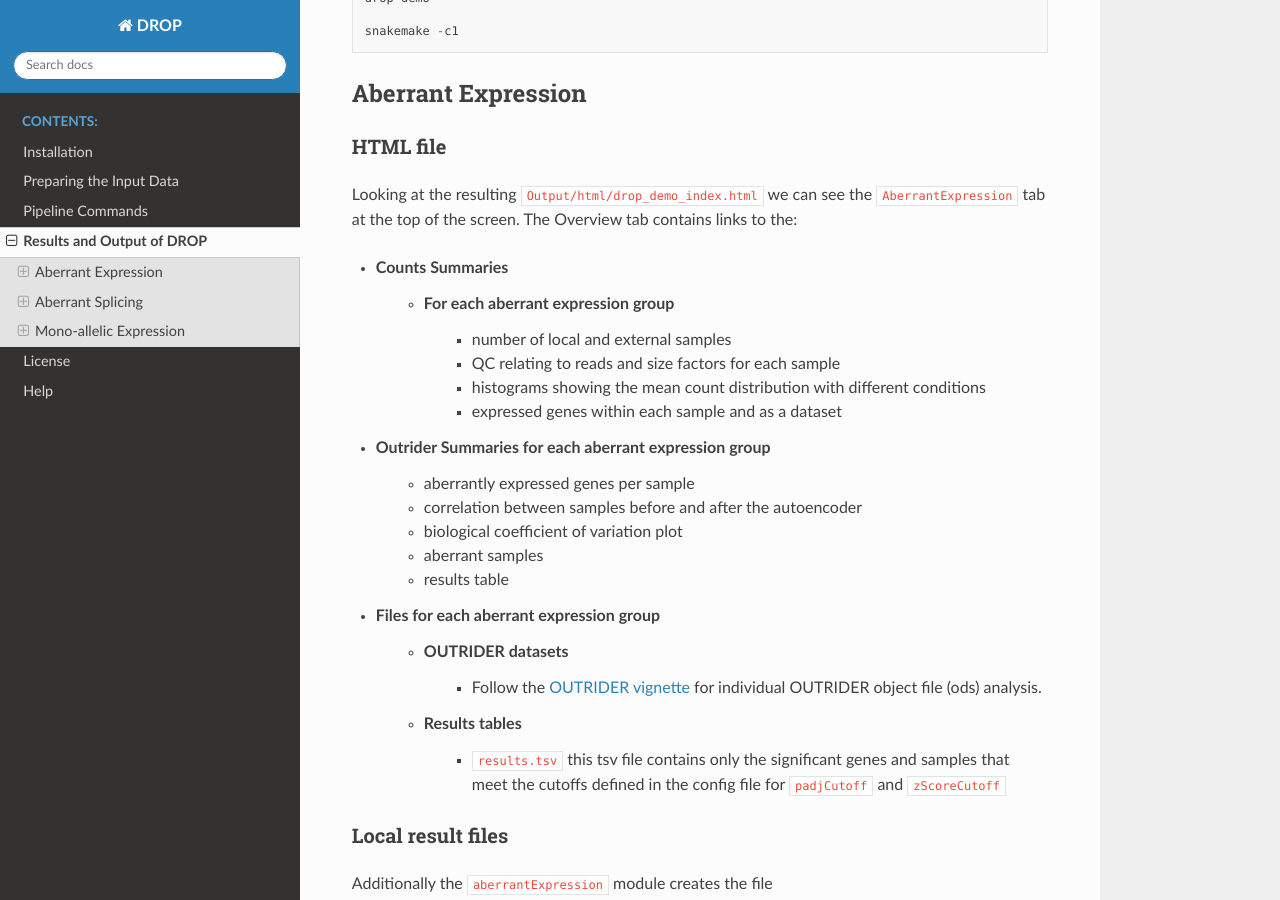
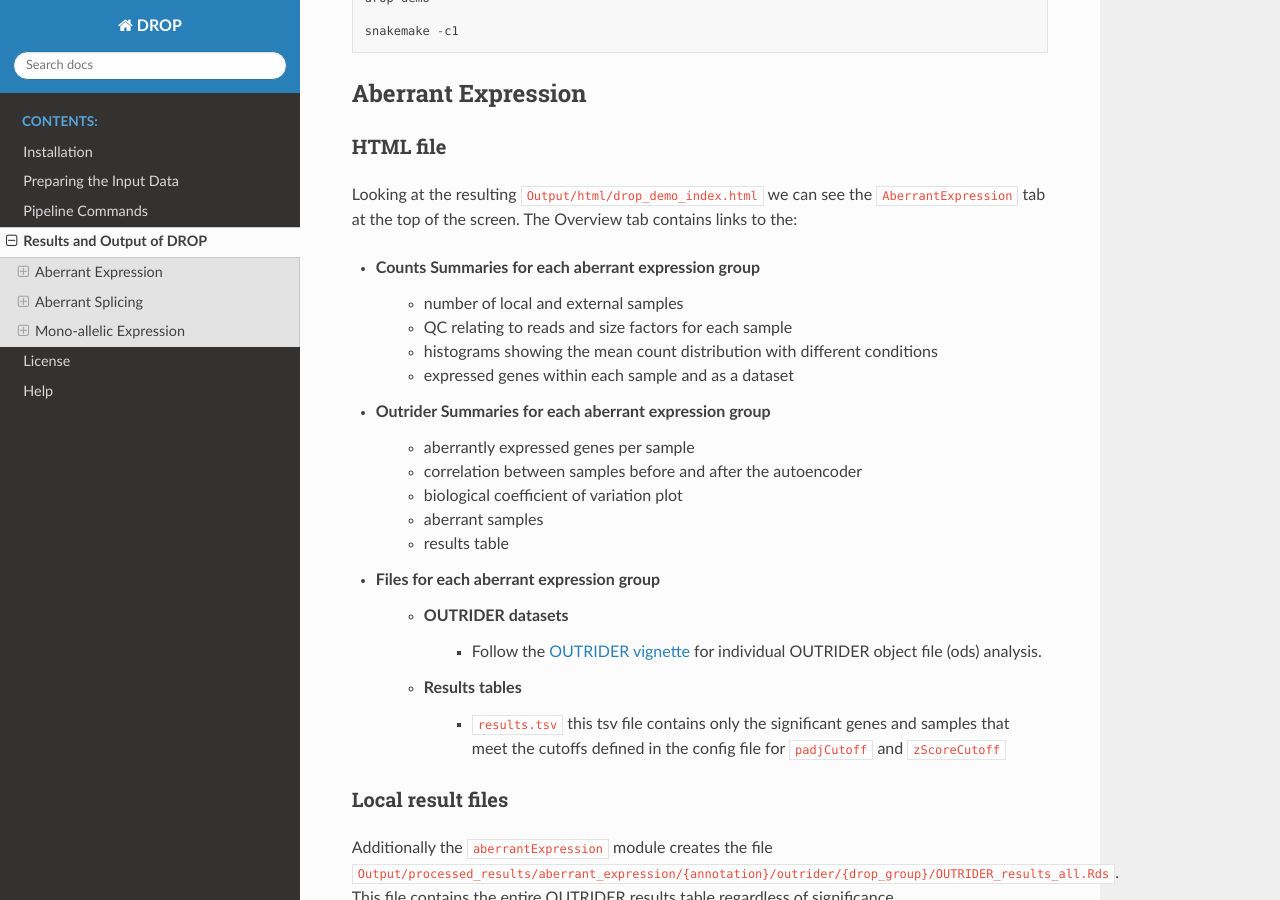
Before and after one commit to gagneurlab/drop, a Sphinx documentation site: the page built from docs/source/output.rst, in a window 1280 px wide and 900 px high, scrolled down 428 px. Built offline with Sphinx 7.4.7 and the Read the Docs theme 2.0.0, drawn with Linux system fonts in a browser that asks for light colours.

Commit message:
Update output.rst

```diff
--- a/docs/source/output.rst
+++ b/docs/source/output.rst
@@ -24,12 +24,11 @@ HTML file
 Looking at the resulting ``Output/html/drop_demo_index.html`` we can see the ``AberrantExpression``
 tab at the top of the screen. The Overview tab contains links to the:
 
-* Counts Summaries
-    * For each aberrant expression group
-        * number of local and external samples
-        * QC relating to reads and size factors for each sample
-        * histograms showing the mean count distribution with different conditions
-        * expressed genes within each sample and as a dataset
+* Counts Summaries for each aberrant expression group
+    * number of local and external samples
+    * QC relating to reads and size factors for each sample
+    * histograms showing the mean count distribution with different conditions
+    * expressed genes within each sample and as a dataset
 * Outrider Summaries for each aberrant expression group
     * aberrantly expressed genes per sample
     * correlation between samples before and after the autoencoder
```
